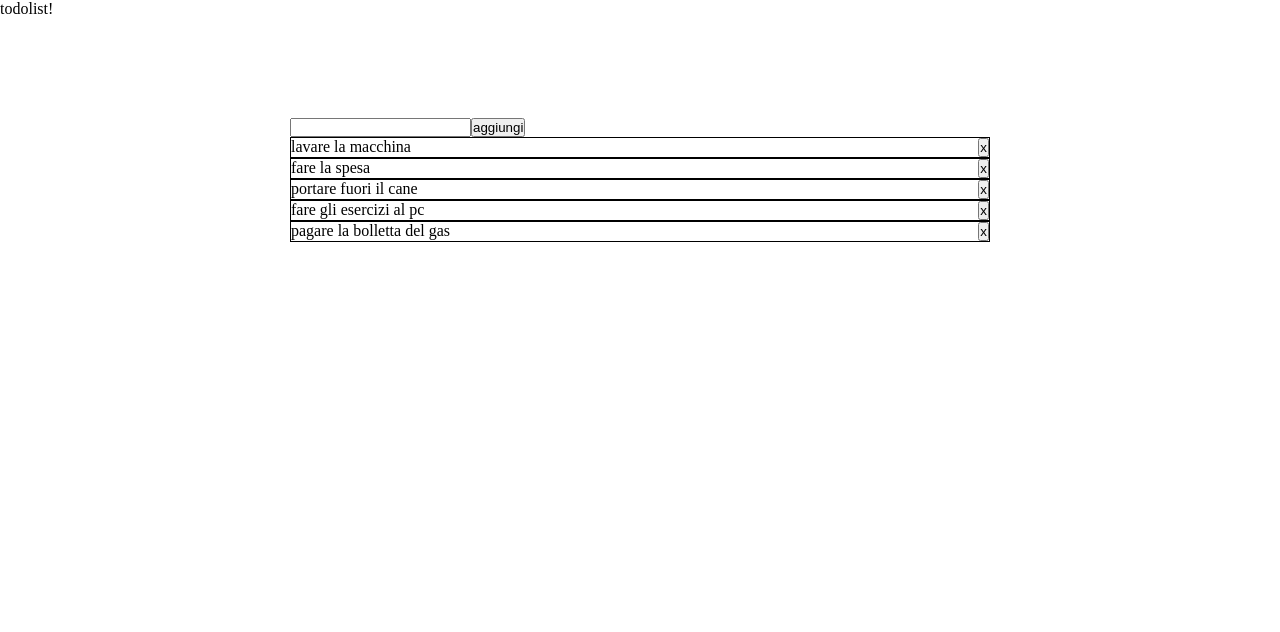
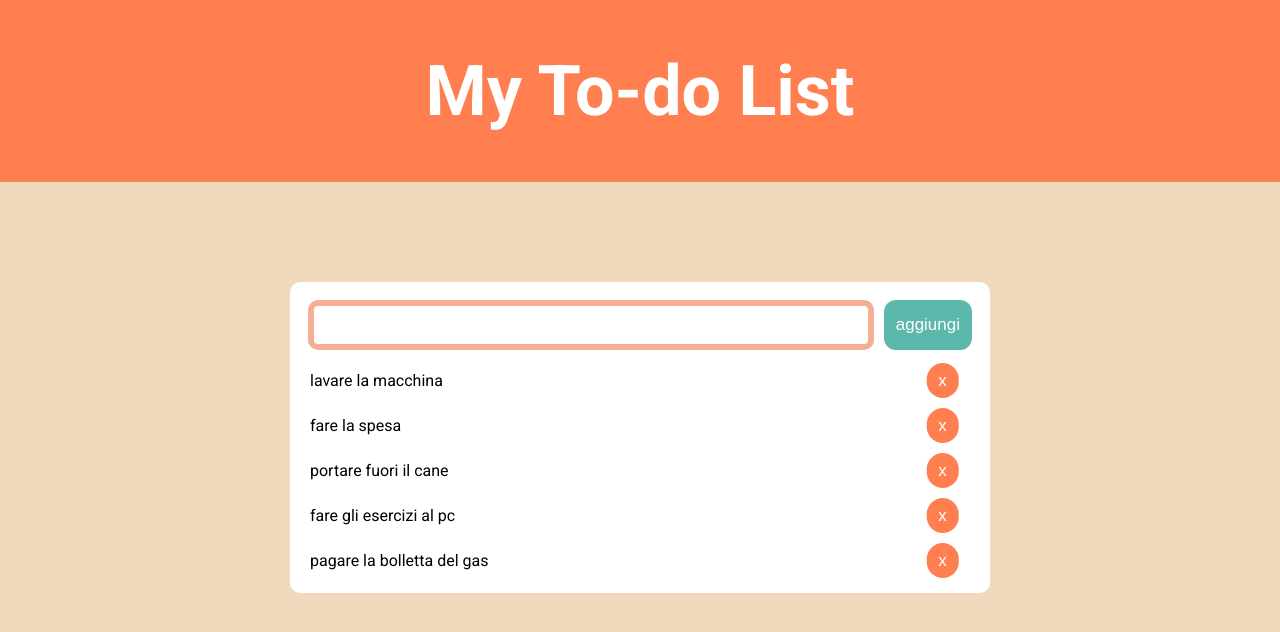
Before and after one commit to Francesca-Barletta/vue-todolist, a plain HTML site: page index.html in a window 1280 px wide. Drawn offline with nearby package versions, Linux system fonts and the light colour scheme.

Commit message:
add style in css

```diff
--- a/css/app.css
+++ b/css/app.css
@@ -6,15 +6,88 @@
 ul, ol, menu{
     list-style: none;
 }
+body{
+    background-color: rgb(240, 217, 188);
+    font-family: "Roboto", sans-serif;
+}
+.main-header{
+    text-align: center;
+    color: white;
+    background-color: coral;
+    padding: 50px;
+    font-size: 35px;
+}
 .container{
     width: 700px;
     margin: 100px auto;
+    background-color: white ;
+    border-radius: 10px;
+    padding: 10px;
 }
 ul >*{
- border: 1px solid black;
  display: flex;
  justify-content: space-between;
+ align-items: center;
+ padding: 5px;
+ padding-left: 10px;
+ border-radius: 10px;
+}
+li:hover{
+    background-color:rgb(252, 190, 167) ;
+    color: white;
+}
+.item-text{
+    cursor: pointer;
+}
+.user-text{
+    border-radius: 10px;
+    border: 6px solid rgb(245, 173, 147);
+    width: 100%;
+    padding: 10px;
+    font-size: 15px;
+}
+.input{
+    border-radius: 10px;
+    background-color: white;
+    padding: 8px;
+    font-size: 15px;
+    gap: 10px;
+}
+input:focus-visible{
+  outline: none;
 }
 .done-line{
     text-decoration: line-through;
 }
+.d-flex{
+    display:flex;
+    justify-content:space-between;
+}
+button.btn{
+    border: none;
+    padding: 10px 12px;
+    font-size: 17px;
+    color: white;
+
+    cursor: pointer;
+}
+.add{
+    background-color: rgb(92, 184, 172);
+    border-radius: 12px;
+    height: 50px;
+}
+.add:hover{
+    background-color:  rgb(32, 139, 125);
+}
+.rem{
+    background-color: coral;
+    border-radius: 90px;
+    height: 35px;
+    display: flex;
+    justify-content: center;
+    align-items: center;
+    transform: translateX(-50%);
+}
+.rem:hover{
+    background-color: rgb(252, 84, 23)
+}
--- a/index.html
+++ b/index.html
@@ -1,24 +1,33 @@
 <!DOCTYPE html>
 <html lang="en">
+
 <head>
     <meta charset="UTF-8">
     <meta name="viewport" content="width=device-width, initial-scale=1.0">
+    <link rel="preconnect" href="https://fonts.googleapis.com">
+    <link rel="preconnect" href="https://fonts.gstatic.com" crossorigin>
+    <link href="https://fonts.googleapis.com/css2?family=Roboto:wght@400;700&display=swap" rel="stylesheet">
     <link rel="stylesheet" href="./css/app.css">
     <script src="https://unpkg.com/vue@3/dist/vue.global.js"></script>
     <title>Document</title>
 </head>
+
 <body>
-    <div id="app">{{ message }}
+    <div id="app">
+        <header class="main-header">
+            <h1>My To-do List</h1>
+        </header>
         <div class="container">
-            <div>
+            <div class="d-flex input">
                 <input @keydown.enter="addListItem" type="text" class="user-text" v-model.trim="userValue">
-                <button @click="addListItem">aggiungi</button>
+                <button class="btn add" @click="addListItem">aggiungi</button>
             </div>
 
             <ul>
                 <li v-for="(item, i) in todos">
-                    <p @click="item.done = !item.done" :class="item.done === true ? 'done-line' : ''">{{item.text}}</p>
-                    <button @click="removeListItem(i)">x</button>
+                    <p @click="item.done = !item.done" :class="item.done === true ? 'done-line' : ''" class="item-text">
+                        {{item.text}}</p>
+                    <button class="btn rem" @click="removeListItem(i)">x</button>
                 </li>
             </ul>
         </div>
@@ -32,4 +41,5 @@
 
     <script src="./js/app.js"></script>
 </body>
+
 </html>
```
